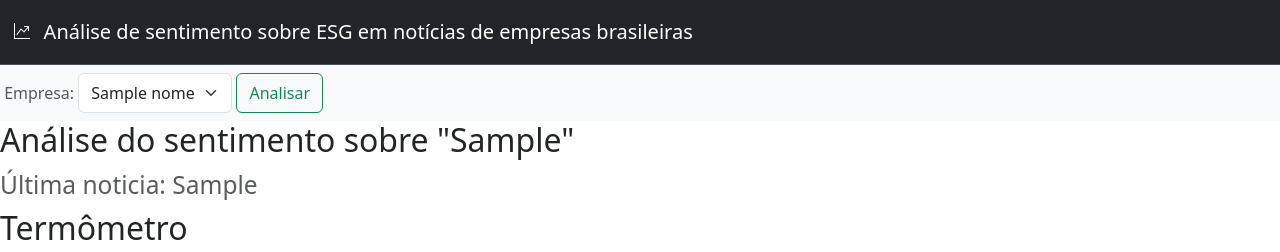
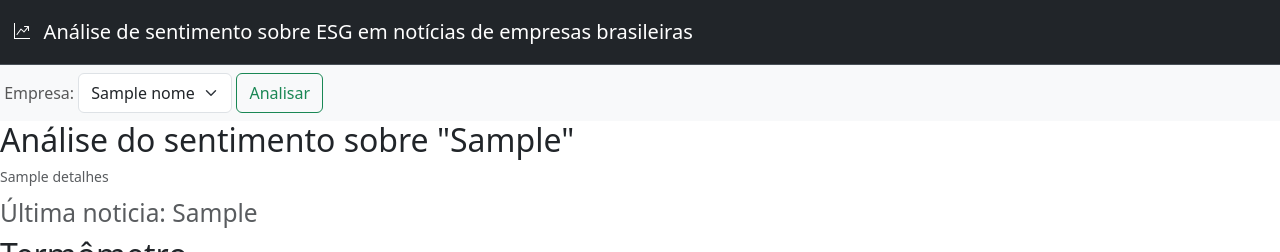
Before and after one commit to danielsaraivaleite/esgnewssentimentgpt, a Flask app: template templates/index.html in a window 1280 px wide. Shown: the top 252 px of the page. Run offline with Flask 3, Linux system fonts and the light colour scheme; the template is opened without the code that fills it: most values are stand-ins (such as "Sample title", 1, 10 or a date in 2020); parts of the project's set-up code (start-up, migrations or seed data) failed here and were passed over.

Commit message:
Add files via upload

```diff
--- a/templates/index.html
+++ b/templates/index.html
@@ -65,10 +65,14 @@
     {% if empresa_selecionada %}
         <! -- Analise da empresa selecionada -->
         <h2>
-          Análise do sentimento {% if empresa_selecionada  %} sobre&nbsp;"{{ empresa_selecionada }}"<br>
+          Análise do sentimento sobre&nbsp;"{{ empresa_selecionada }}"<br>
         </h2>
-        <h3><small class="text-muted">Última noticia:&nbsp;{{ ultima_data }}  {% endif %}</small></h3>
 
+        {% if detalhes and detalhes != '' %}
+        <h6><small class="text-muted"> {{ detalhes }} </small></h6>
+        {% endif %}
+
+        <h3><small class="text-muted">Última noticia:&nbsp;{{ ultima_data }}  </small></h3>
 
 
         <left><h2>Termômetro</h2></left>
@@ -92,6 +96,12 @@
               <button class="btn btn-outline-success" id="btn_excel_grafico_polaridade" type="submit">Exportar dados&nbsp;<i class="fa fa-file-excel-o"></i></button>&nbsp;&nbsp;
           </form>&nbsp;
         </div>
+
+        {% if arquivo_cotacoes and arquivo_cotacoes != '' %}
+            <left><h2>Desempenho acionário</h2></left>
+            <center><img src="{{ url_for('static', filename='images/grafico_cotacoes.png') }}" class="img-fluid"  alt="Gráfico cotações"></center>
+            <br>
+        {% endif %}
 
 
         <left><h2>Descrição da base de dados</h2></left>
```
